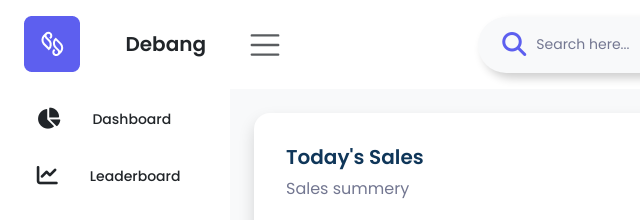
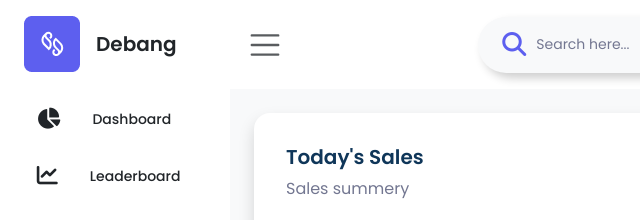
Before and after one commit to sidpd51/TASK_4_SIDDHARTH_PRASAD_NEWAR, a plain HTML site: page index.html in a window 1280 px wide. Both pictures are taken after a click on the button 135 px from the left and 44 px from the top of the page. Shown: the top 220 px of the page, 0-640 px from the left. Drawn offline with nearby package versions, Linux system fonts and the light colour scheme.

Commit message:
logo ms updated

```diff
--- a/index.html
+++ b/index.html
@@ -20,9 +20,9 @@
 
     <!-- Sidebar Header and Navigation Options -->
     <aside id="mySidenav" class="sidenav px-lg-4 py-lg-3 px-3 py-2">
-      <div class="brand-info d-flex justify-content-between mb-4 ">
+      <div class="brand-info d-flex  mb-4 ">
         <span class="icon"><img src="./assets/images/brand-logo.png" alt=""></span>
-        <span class="options fs-5 fw-semibold">Debang</span>
+        <span class="options fs-5 fw-semibold ms-3">Debang</span>
       </div>
       <div class="sidebar-header">
         <div class="nav-option">
```
